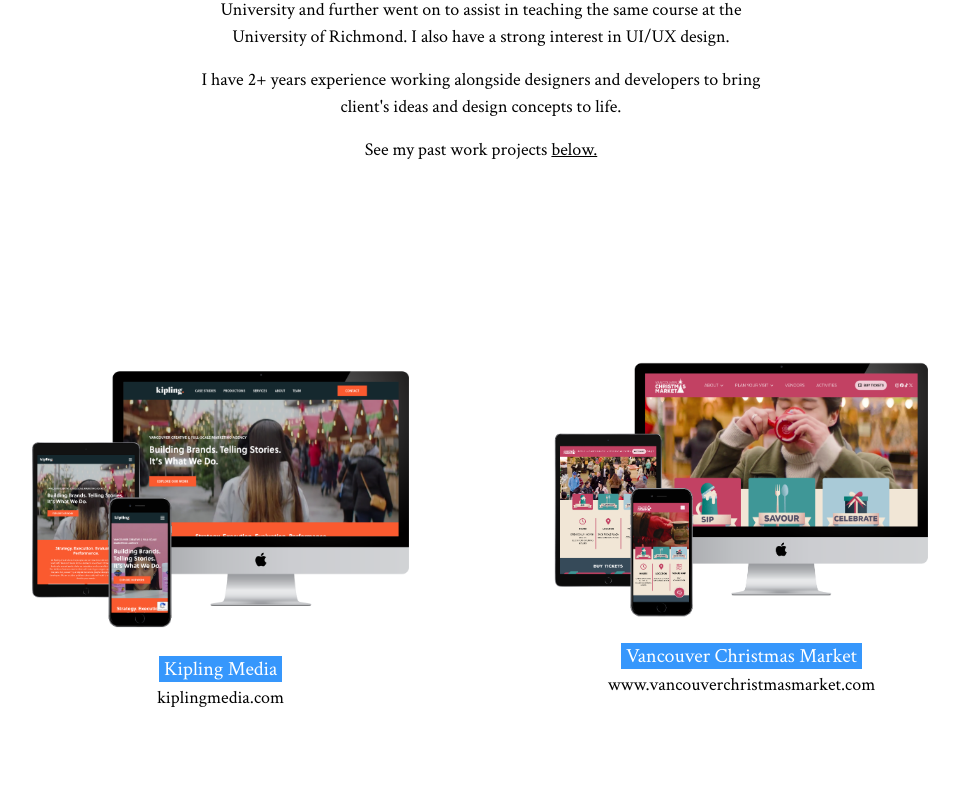
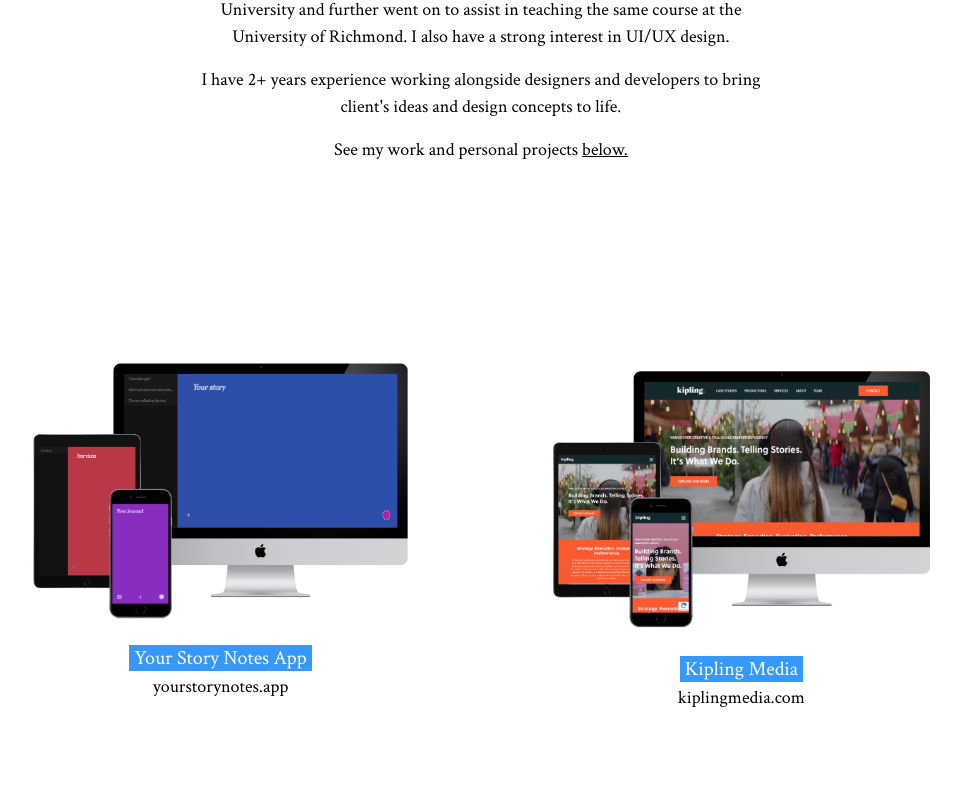
Before and after one commit to eikohler/Full-Stack-Portfolio, a React (Create React App) app: page / in a window 1280 px wide. Shown: the part 1094-1899 px from the top of the page, without its empty margins (159-1120 px from the left). Built offline with nearby package versions, Linux system fonts and the light colour scheme; the HTML template or start-up script is replaced by a standard one.

Commit message:
add notes app project

```diff
--- a/src/assets/db/work.json
+++ b/src/assets/db/work.json
@@ -1,5 +1,10 @@
 {
   "works": [
+    {
+      "image": "yourstory.png",
+      "name": "Your Story Notes App",
+      "url": "https://yourstorynotes.app/"
+    },
     {
       "image": "kipling.png",
       "name": "Kipling Media",
--- a/src/components/About/index.js
+++ b/src/components/About/index.js
@@ -31,7 +31,7 @@
             I also have a strong interest in UI/UX design.</p>
           <p>I have 2+ years experience working alongside designers and developers to bring client's
             ideas and design concepts to life.</p>
-          <p>See my past work projects <a href="#work">below.</a></p>
+          <p>See my work and personal projects <a href="#work">below.</a></p>
         </motion.div>
       </div>
     </div>
--- a/src/index.css
+++ b/src/index.css
@@ -47,6 +47,12 @@
 
 a.no-highlight:hover{
   text-decoration: none;
+}
+
+img{
+  max-width: 100%;
+  width: auto;
+  height: auto;
 }
 
 p{
```
Also changed, not shown: src/assets/images/websites/yourstory.png (added).
